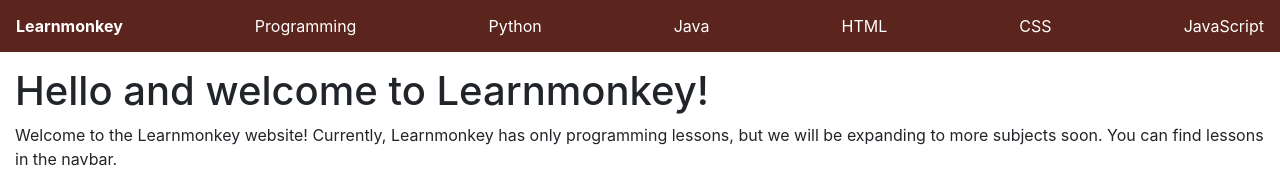
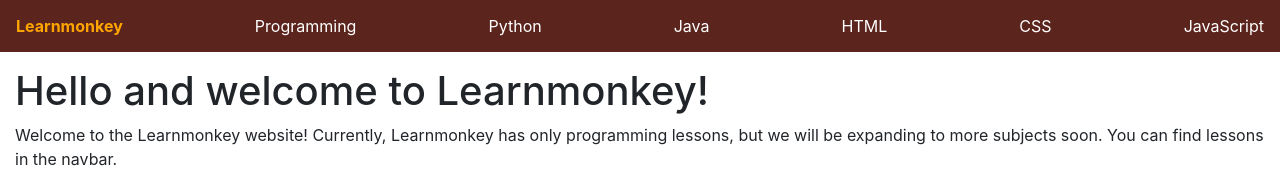
Before and after one commit to learnmonkey/learnmonkey.github.io, a Jekyll site: the page built from index.html, in a window 1280 px wide. Shown: the top 194 px of the page. Built offline with Jekyll 4.4.1, drawn with Linux system fonts in a browser that asks for light colours.

Commit message:
whoop wrong file :|

```diff
--- a/assets/css/style.css
+++ b/assets/css/style.css
@@ -69,5 +69,5 @@
 }
 
 li.navitem a:hover {
-  font: orange;
+  color: orange;
 }
```
